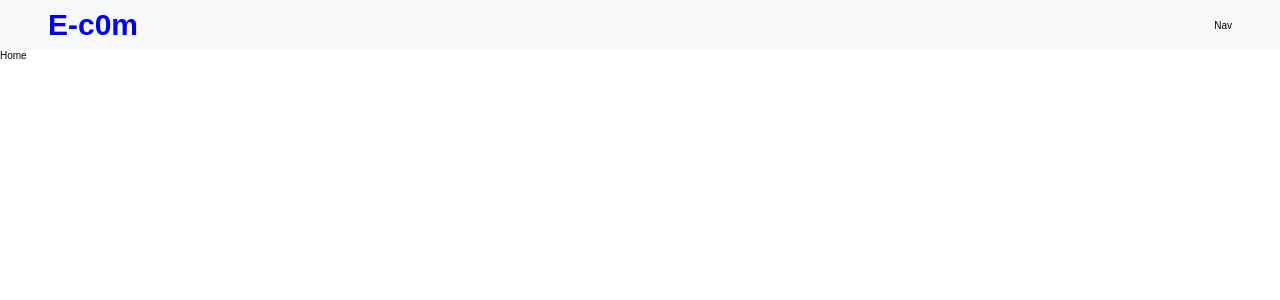
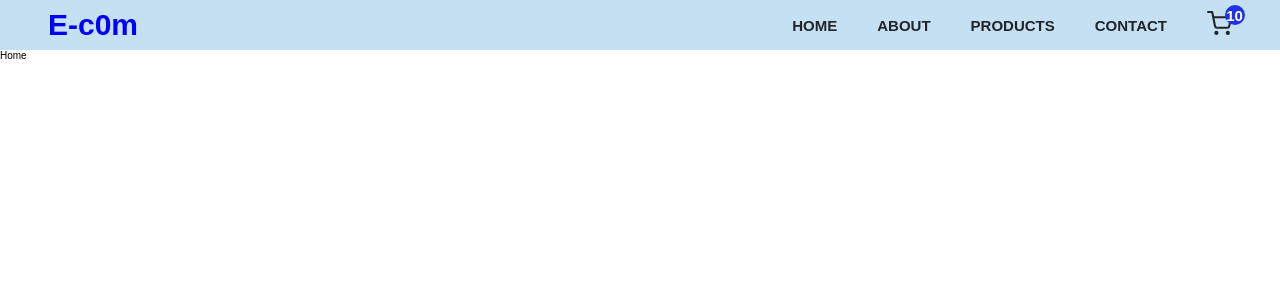
Before and after one commit to SamaelMarjan/ec0m, a React (Create React App) app: page / in a window 1280 px wide. Shown: the top 300 px of the page. Built offline with nearby package versions, Linux system fonts and the light colour scheme.

Commit message:
update-nav-oct-13-18-51

```diff
--- a/package.json
+++ b/package.json
@@ -9,6 +9,7 @@
     "axios": "^1.1.2",
     "react": "^18.2.0",
     "react-dom": "^18.2.0",
+    "react-icons": "^4.4.0",
     "react-router-dom": "^6.4.2",
     "react-scripts": "5.0.1",
     "styled-components": "^5.3.6",
--- a/src/App.js
+++ b/src/App.js
@@ -21,9 +21,9 @@
       text: 'rgba(29, 29, 29, .8)',
       white: '#fff',
       black: '#212529',
-      helper: '#8490ff',
+      helper: '#1e32e8',
 
-      bg: '#f6f8fa',
+      bg: '#c4e0f2',
       footer_bg: '#0a1435',
       btn: 'rgb(94 84 243)',
       border: 'rgba(98, 84, 243, 0.5)',
--- a/src/components/Nav.jsx
+++ b/src/components/Nav.jsx
@@ -1,9 +1,83 @@
 import React from 'react';
+import { NavLink } from 'react-router-dom';
+import styled from 'styled-components';
+
+import {FiShoppingCart} from 'react-icons/fi';
 
 const Nav = () => {
   return (
-    <div>Nav</div>
+    <Navbar>
+      <div className='navbar'>
+        <ul className='navbar-lists'>
+          <li>
+            <NavLink to='/' className='navbar-link home-link'>Home</NavLink>
+          </li>
+          <li>
+            <NavLink to='/about' className='navbar-link home-link'>About</NavLink>
+          </li>
+          <li>
+            <NavLink to='/products' className='navbar-link home-link'>Products</NavLink>
+          </li>
+          <li>
+            <NavLink to='/contact' className='navbar-link home-link'>Contact</NavLink>
+          </li>
+          <NavLink to='/cart' className='navbar-link cart-trolley--link'>
+            <FiShoppingCart className='cart-trolley' />
+            <span className='cart-total-item'>10</span>
+          </NavLink>
+        </ul>
+      </div>
+    </Navbar>
   );
 }
 
+const Navbar = styled.nav`
+  .navbar-lists {
+    display: flex;
+    gap: 4rem;
+    align-items: center;
+  }
+
+  .navbar-link {
+    &:link,
+    &:visited {
+      display: inline-block;
+      text-decoration: none;
+      font-size: 1.5rem;
+      font-weight: 600;
+      text-transform: uppercase;
+      color: ${({theme}) => theme.colors.black};
+      transition: color 0.2s linear;
+    }
+
+    &:hover,
+    &:active {
+      color: ${({theme}) => theme.colors.helper}
+    }
+  }
+
+  .cart-trolley--link {
+    position: relative;
+
+    .cart-trolley {
+      position: relative;
+      font-size: 2.5rem;
+    }
+
+    .cart-total-item {
+      width: 2rem;
+      height: 2rem;
+      position: absolute;
+      background-color: #000;
+      color: #fff;
+      border-radius: 50%;
+      display: grid;
+      place-items: center;
+      top: -20%;
+      left: 70%;
+      background-color: ${({theme}) => theme.colors.helper}
+    }
+  }
+`;
+
 export default Nav;
```
Also changed, not shown: 1 other file (tests, documents, lock files or other folders).
